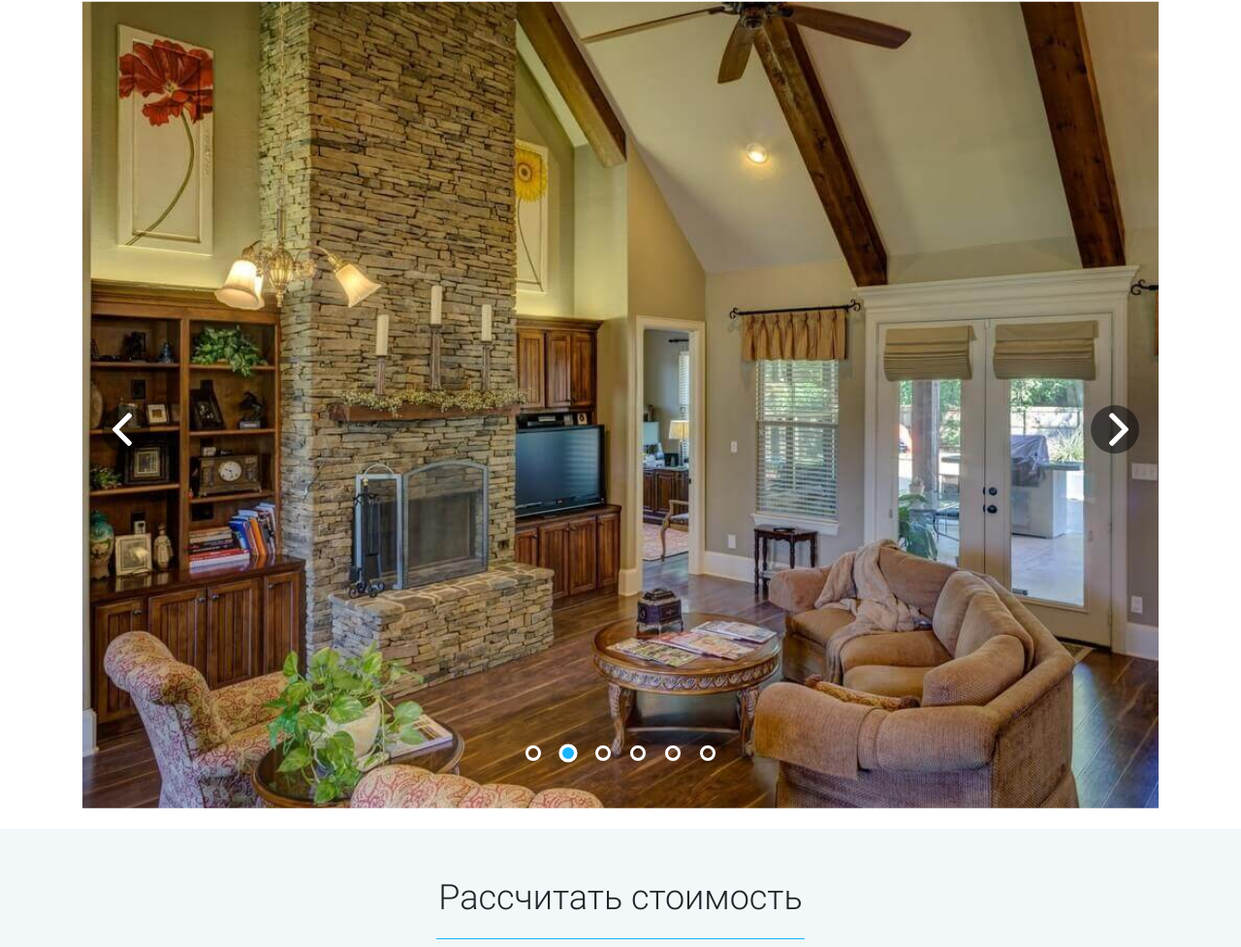
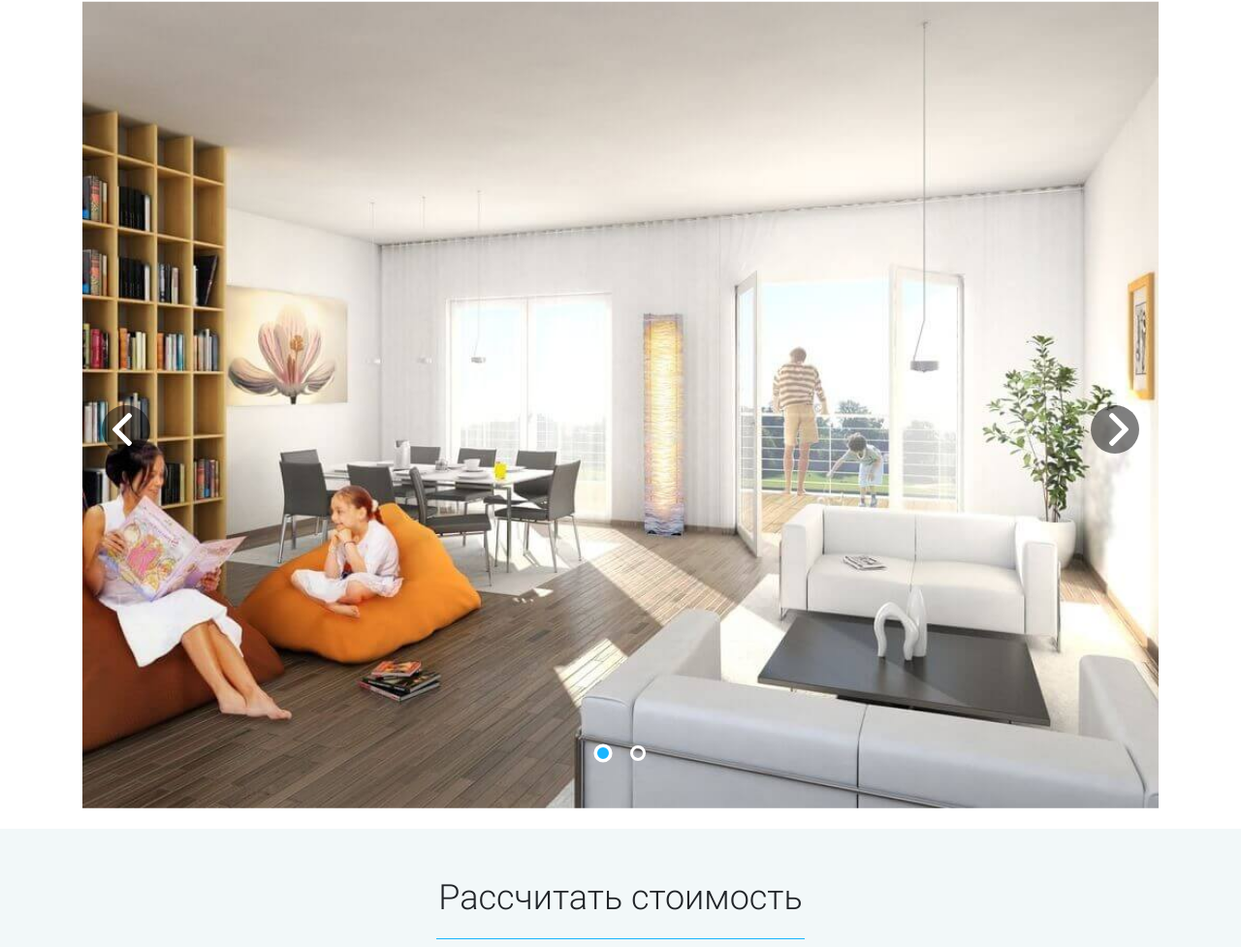
Before and after one commit to SltyBr/Project_3D, a plain HTML site: page index.html in a window 1280 px wide. Shown: the part 1536-2513 px from the top of the page at 97% size. Drawn offline with Linux system fonts and the light colour scheme.

Commit message:
first try

```diff
--- a/index.html
+++ b/index.html
@@ -179,11 +179,6 @@
 			<a href="#" class="portfolio-btn next" id="arrow-right"></a>
 			<ul class="portfolio-dots">
 				<li class="dot dot-active"></li>
-				<li class="dot"></li>
-				<li class="dot"></li>
-				<li class="dot"></li>
-				<li class="dot"></li>
-				<li class="dot"></li>
 			</ul>
 		</ul>
 	</div>
--- a/script/script.js
+++ b/script/script.js
@@ -71,8 +71,6 @@ window.addEventListener('DOMContentLoaded', () => {
 //menu
 const toggleMenu = ()=>{
 	const menu = document.querySelectorAll('menu, .menu');
-
-	console.log(menu);
 
 	const handlerMenu = (item)=>{
 			item.classList.toggle('active-menu');
@@ -177,10 +175,26 @@ toggleMenu();
 		const slide = document.querySelectorAll('.portfolio-item'),
 				btn = document.querySelectorAll('.portfolio-btn'),
 				dot = document.querySelectorAll('.dot'),
-				slider = document.querySelector('.portfolio-content');
+				dotFirst = document.querySelector('.dot'),
+				slider = document.querySelector('.portfolio-content'),
+				portfolioDots = document.querySelector('.portfolio-dots'),
+				dots = document.createElement('li');
+
+				dots.classList.add('dot');
+				portfolioDots.append(dots);
+				portfolioDots.append(dots);
 
 		let currentSlide = 0;
 		let interval;
+
+		let cloneDot;
+
+/*  		for (let i = 0; i < slide.length; i++){
+			cloneDot = dotFirst.cloneNode();
+			cloneDot.classList.remove('dot-active');
+			portfolioDots.insertAdjacentElement('beforeEnd', cloneDot);
+		} */
+
 
 		const prevSlide = (elem, index, strClass)=>{
 			elem[index].classList.remove(strClass);
@@ -201,7 +215,7 @@ toggleMenu();
 				nextSlide(dot, currentSlide, 'dot-active');
 		};
 
-		const startSlide = (time = 3000)=>{
+		const startSlide = (time = 310000)=>{
 			interval = setInterval(autoPlaySlide, time);
 		};
 
```
